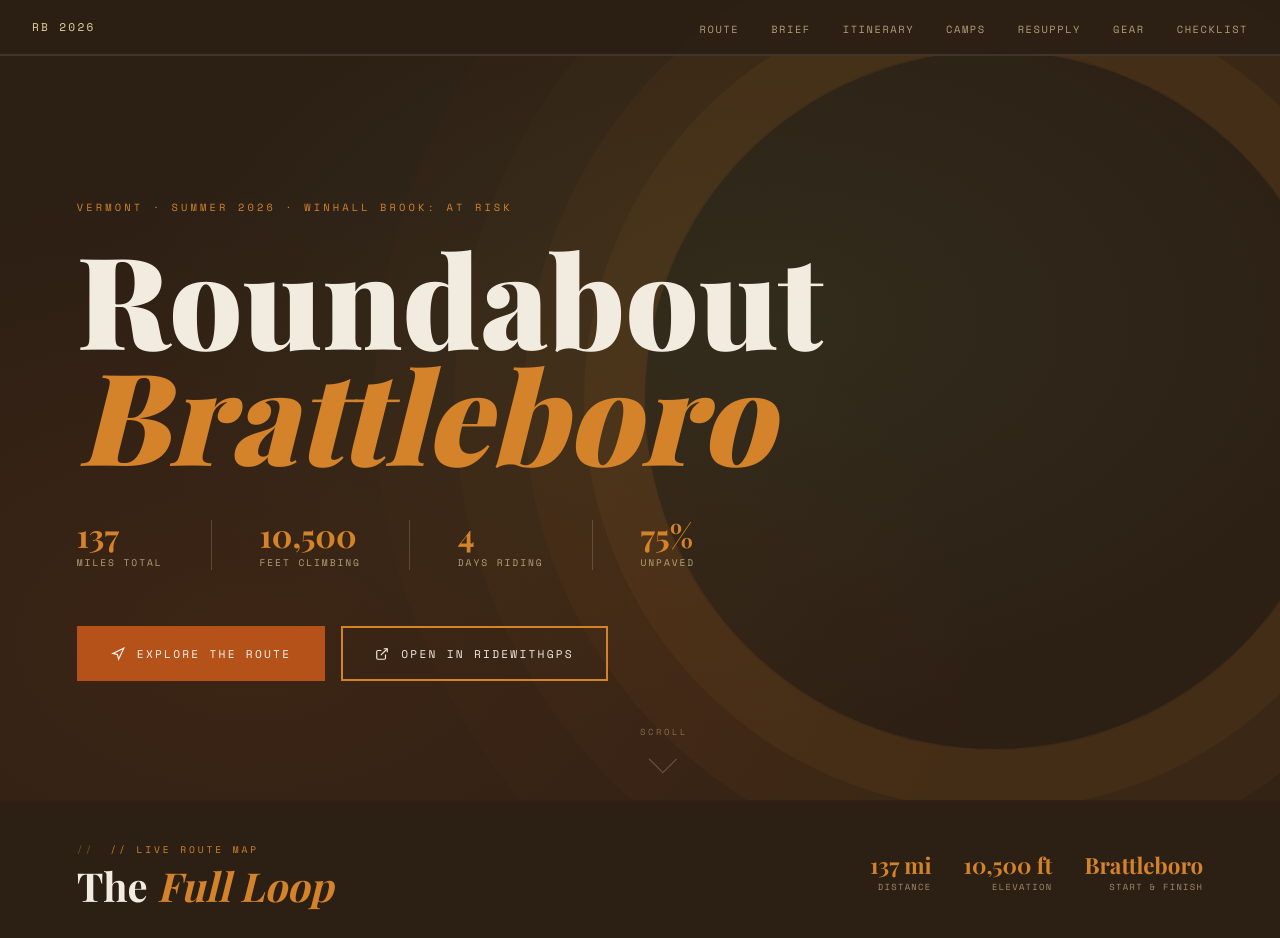
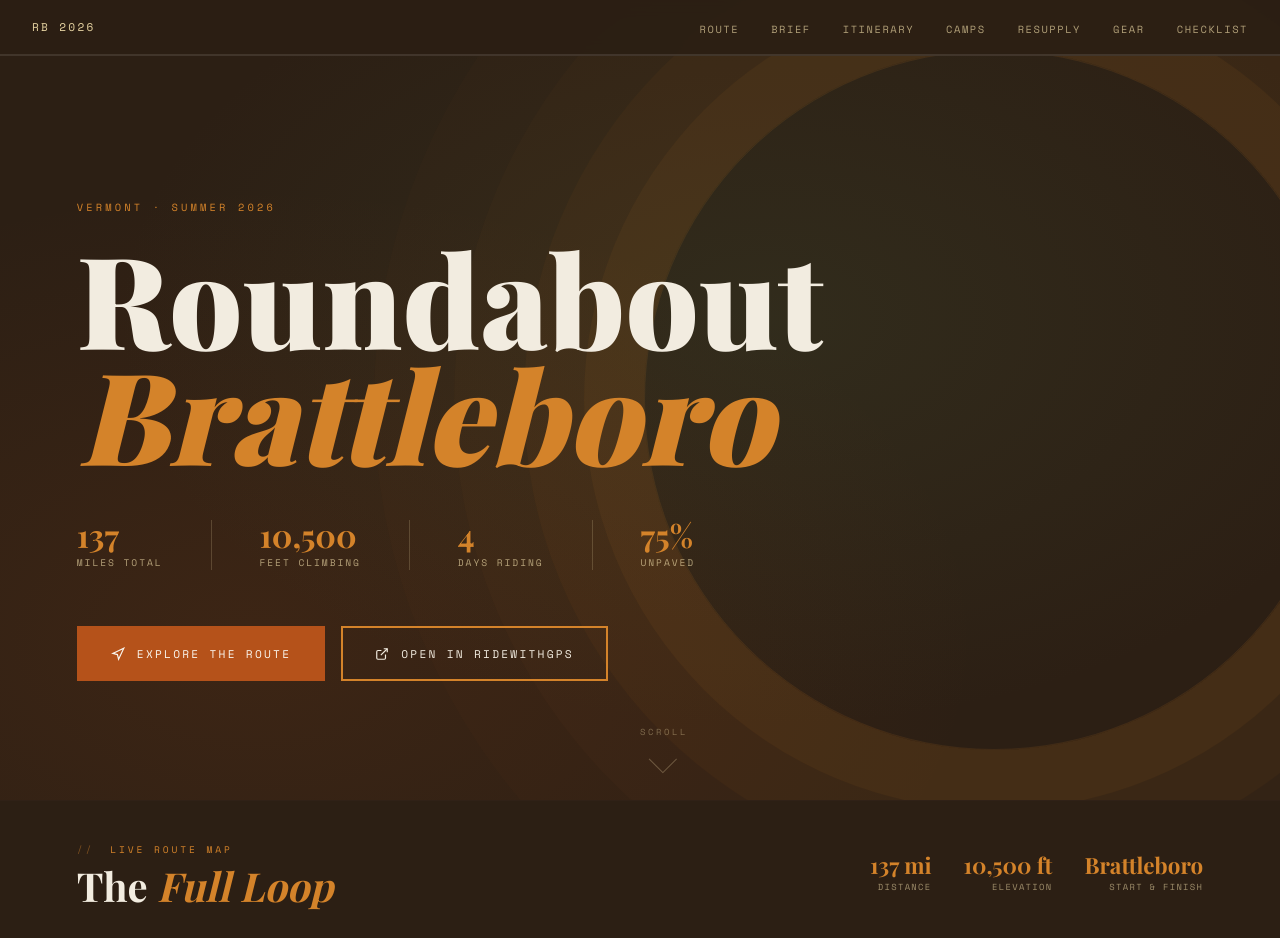
Before and after one commit to radarseven/mreiner.me, a website: page public/rdbt-brttlbro/index.html in a window 1280 px wide. Shown: the top 938 px of the page. Drawn offline with nearby package versions, Linux system fonts and the light colour scheme; grey boxes are pictures that could not be loaded; a web font is replaced by a local one.

Commit message:
Content update

```diff
--- a/public/rdbt-brttlbro/index.html
+++ b/public/rdbt-brttlbro/index.html
@@ -1562,7 +1562,7 @@
 
 <!-- Hero -->
 <section class="hero">
-  <p class="hero-tag">Vermont · Summer 2026 · Winhall Brook: At Risk</p>
+  <p class="hero-tag">Vermont · Summer 2026</p>
   <h1>Roundabout<em>Brattleboro</em></h1>
 
   <div class="hero-meta">
@@ -1608,7 +1608,7 @@
 <section class="route-map" id="route">
   <div class="map-header">
     <div class="map-header-left">
-      <p class="section-label" style="color:var(--amber);">// Live Route Map</p>
+      <p class="section-label" style="color:var(--amber);">Live Route Map</p>
       <h2>The <em>Full Loop</em></h2>
     </div>
     <div class="map-meta">
```
